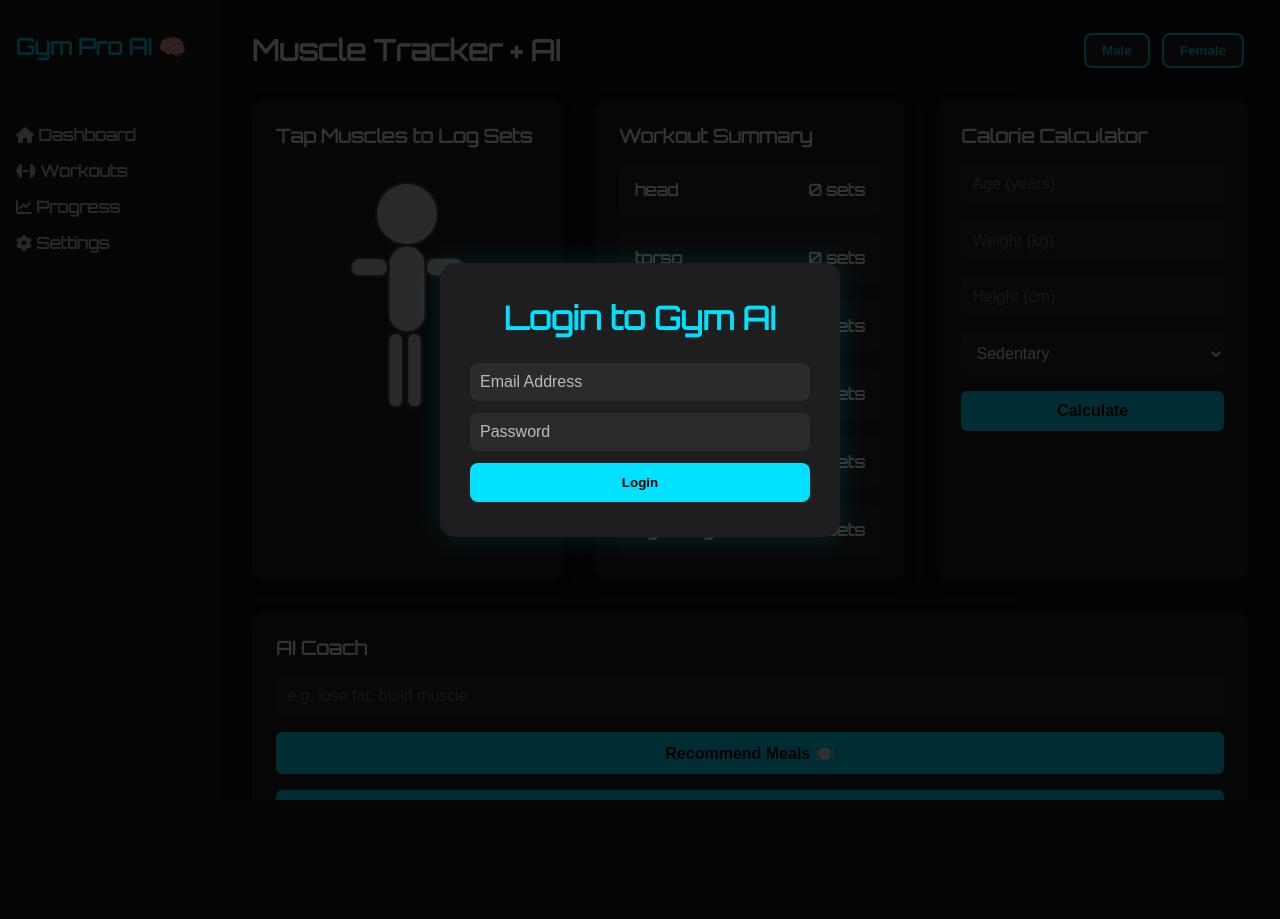
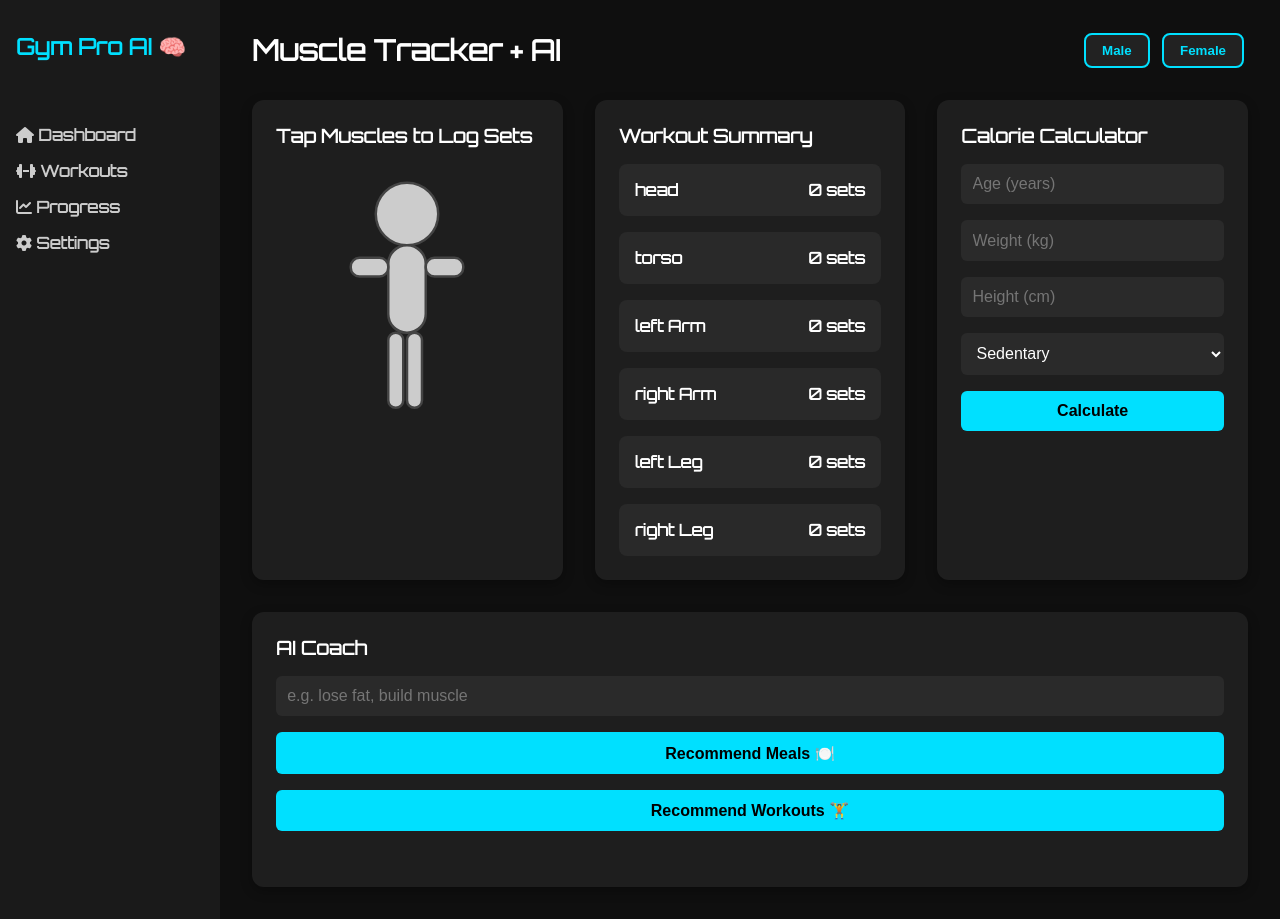
Before and after one commit to Dearing-H/12SEN-major-work, a Flask app: template templates/Main.html in a window 1280 px wide. Before the commit the page ends 800 px from the top, so only its background shows below. Run offline with Flask 3, Linux system fonts and the light colour scheme; the template is opened without the code that fills it, so the values that code supplies are empty.

Commit message:
Series of commits during sprint 3

```diff
--- a/templates/Main.html
+++ b/templates/Main.html
@@ -242,17 +242,7 @@
 </head>
 <body>
 
-  <!-- 🧾 LOGIN SCREEN OVERLAY -->
-  <div class="auth-container" id="authScreen">
-    <div class="auth-card">
-      <h1>Login to Gym AI</h1>
-      <form onsubmit="event.preventDefault(); closeAuth();">
-        <input type="email" placeholder="Email Address" required />
-        <input type="password" placeholder="Password" required />
-        <button type="submit">Login</button>
-      </form>
-    </div>
-  </div>
+
 
   <!-- 🔥 MAIN APP -->
   <nav>
```
